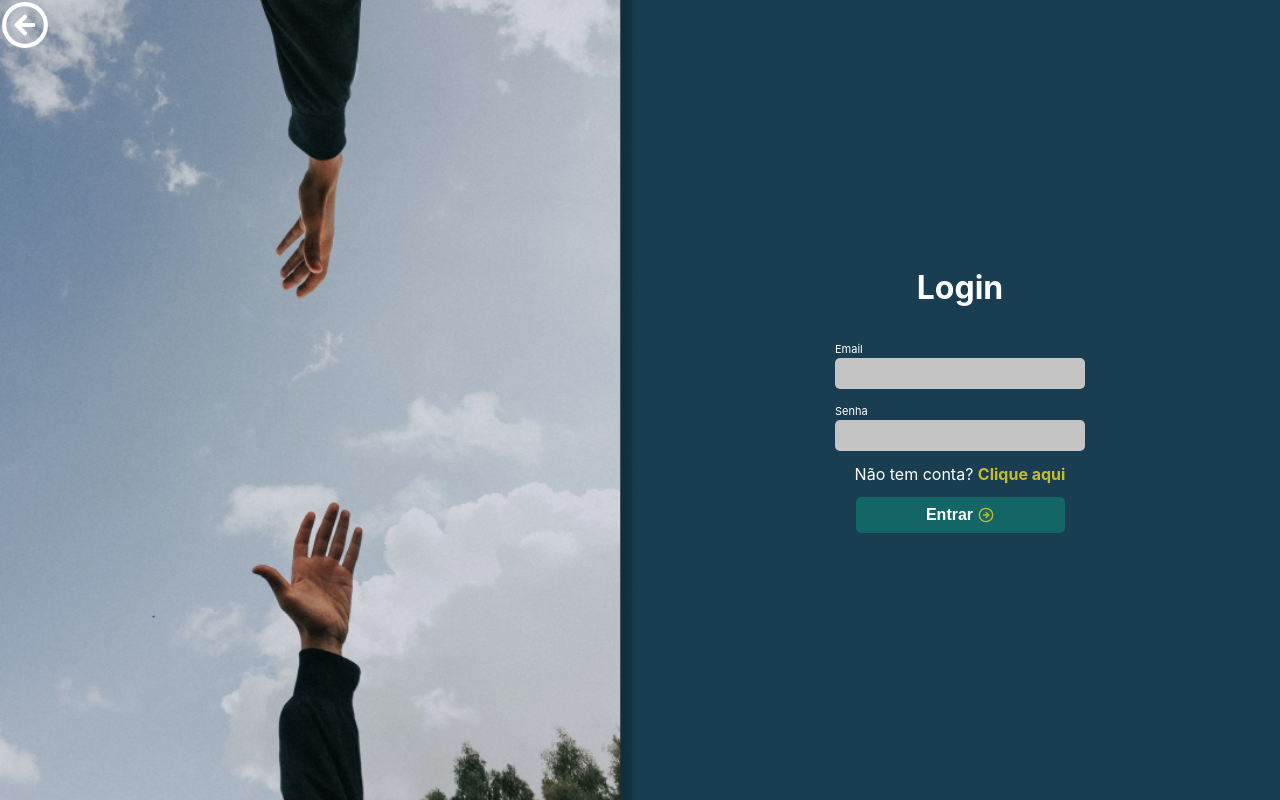
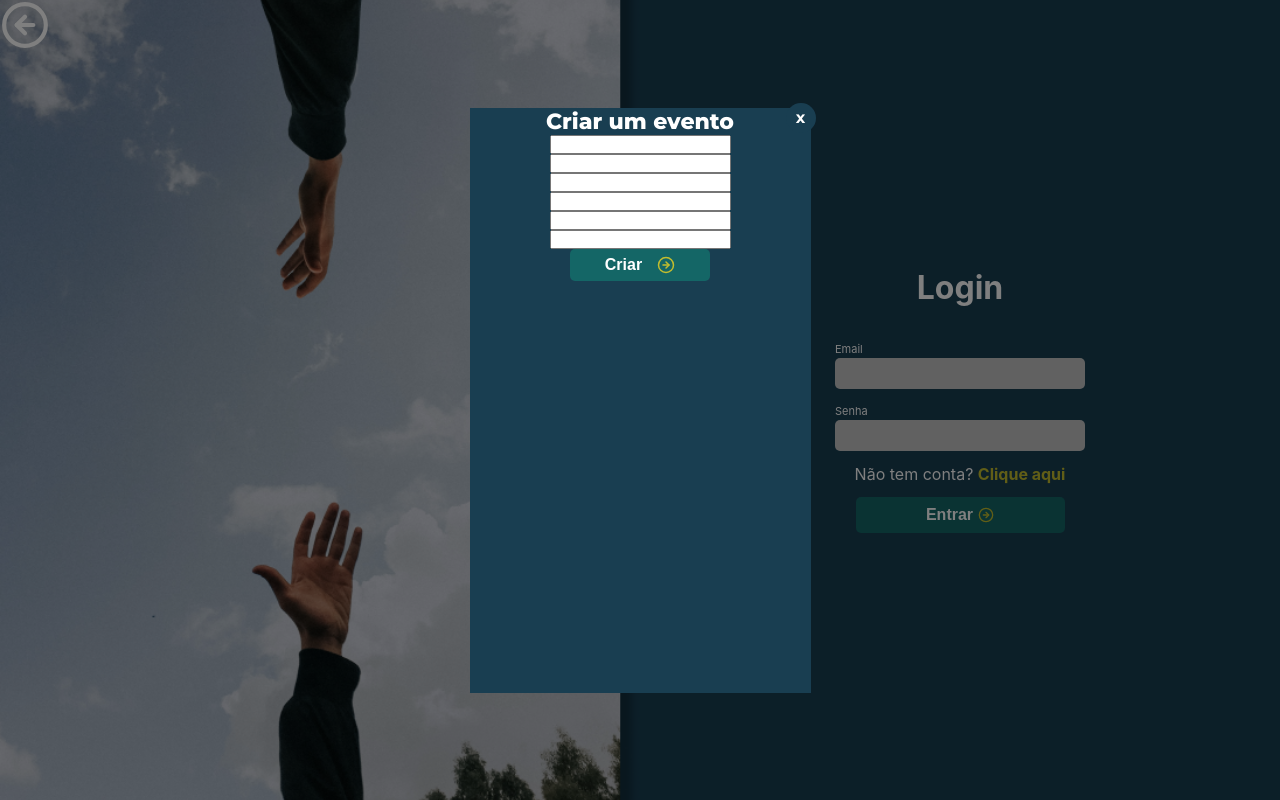
Before and after one commit to lucascortesc/m3-capstone-grupo2, a React (Create React App) app: page /login in a window 1280 px wide. Built offline with nearby package versions, Linux system fonts and the light colour scheme; no server answers.

Commit message:
feat: create structure modal event

```diff
--- /dev/null
+++ b/src/Components/CreateEvent/index.jsx
@@ -0,0 +1,34 @@
+import * as Styled from "./styles";
+import Input from "../Input";
+import { Button } from "../Button";
+import { FiArrowRightCircle } from "react-icons/fi";
+
+export const CreateEvent = () => {
+  return (
+    <Styled.Container>
+      <Styled.FormContainer>
+        <form>
+          <Styled.CloseButton>x</Styled.CloseButton>
+          <h1>Criar um evento</h1>
+          <input />
+          <input />
+          <input />
+          <input />
+          <input />
+          <input />
+          <Button
+            color="white"
+            weigth="700"
+            fontSize="16px"
+            gap="15px"
+            align="center"
+            padding="7px 35px"
+            background="#146666"
+          >
+            Criar <FiArrowRightCircle size="18px" color="#C3BD2E" />
+          </Button>
+        </form>
+      </Styled.FormContainer>
+    </Styled.Container>
+  );
+};
--- /dev/null
+++ b/src/Components/CreateEvent/styles.js
@@ -0,0 +1,76 @@
+import styled from "styled-components";
+
+export const Container = styled.div`
+  width: 100vw;
+  height: 100vh;
+  display: flex;
+  justify-content: center;
+  align-items: center;
+  position: absolute;
+  background-color: rgba(0, 0, 0, 0.5);
+  font-family: "Montserrat";
+`;
+
+export const FormContainer = styled.div`
+  width: 95%;
+  height: 90%;
+  max-width: 341px;
+  max-height: 585px;
+  form {
+    width: 100%;
+    height: 100%;
+    position: relative;
+    display: flex;
+    flex-direction: column;
+    align-items: center;
+    background-color: #193e51;
+    color: white;
+
+    h1 {
+      font-size: 22px;
+      font-weight: 800;
+    }
+  }
+`;
+
+export const CloseButton = styled.div`
+  cursor: pointer;
+  height: 30px;
+  width: 30px;
+  display: flex;
+  justify-content: center;
+  align-items: center;
+  position: absolute;
+  top: -5px;
+  right: -5px;
+  border: 1px solid transparent;
+  border-radius: 100%;
+  font-weight: 700;
+  background-color: #193e51;
+
+  :hover {
+    animation: createBorder 2s;
+  }
+
+  @keyframes createBorder {
+    /* 25% {
+      border-left: 1px solid white;
+    }
+    50% {
+      border-top: 1px solid white;
+    }
+    75% {
+      border-right: 1px solid white;
+    }
+    100% {
+      border-bottom: 1px solid white;
+    } */
+    from {
+        border-left: 100px solid #193e51;
+    }
+    to {
+        border-left: 0px;
+        border-top: 100px solid #193e51;
+    }
+  }
+`;
--- a/src/Pages/Login/index.jsx
+++ b/src/Pages/Login/index.jsx
@@ -15,6 +15,7 @@ import { useForm } from "react-hook-form";
 import * as yup from "yup";
 import { yupResolver } from "@hookform/resolvers/yup";
 import { FiArrowLeftCircle, FiArrowRightCircle } from "react-icons/fi";
+import { CreateEvent } from "../../Components/CreateEvent";
 
 export const Login = () => {
 
@@ -63,6 +64,7 @@ export const Login = () => {
 
   return (
     <Container>
+      <CreateEvent/>
       <Background>
         <Arrow>
           <FiArrowLeftCircle onClick={() => history.goBack()} />
```
